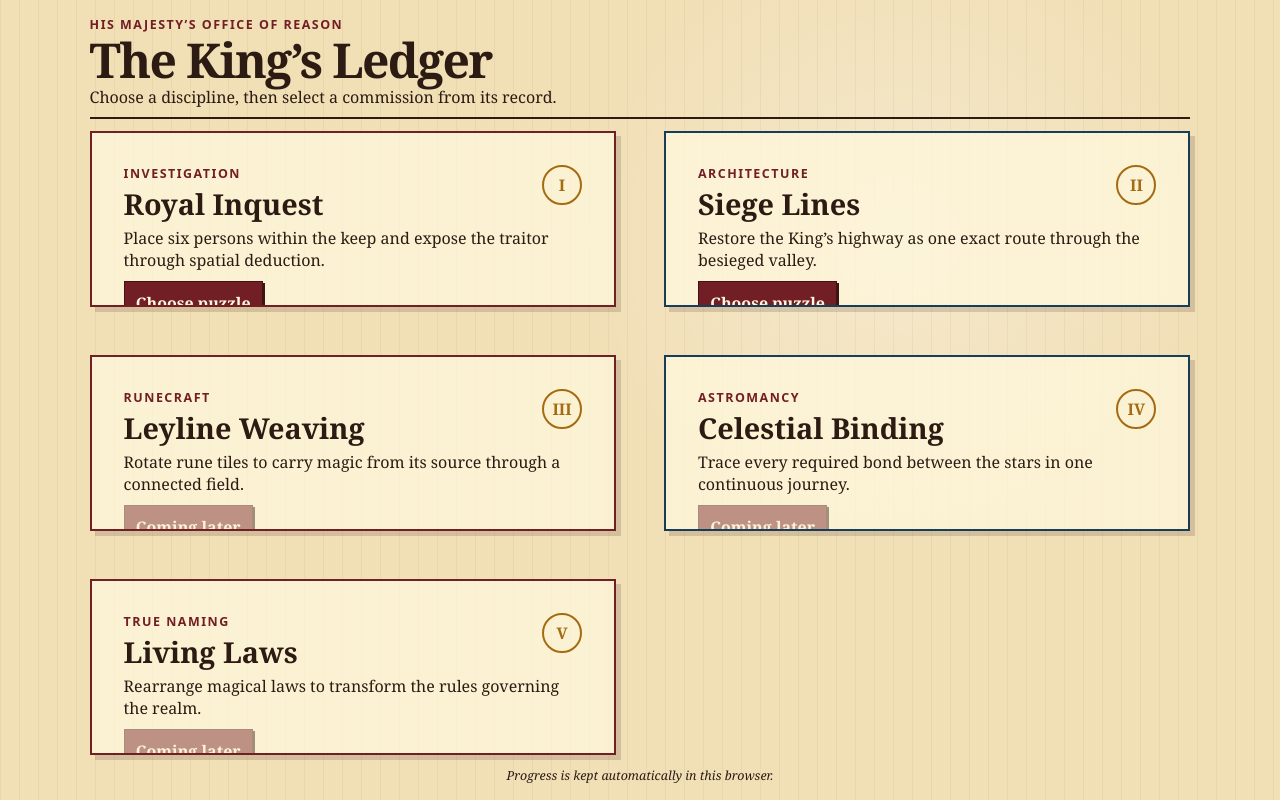
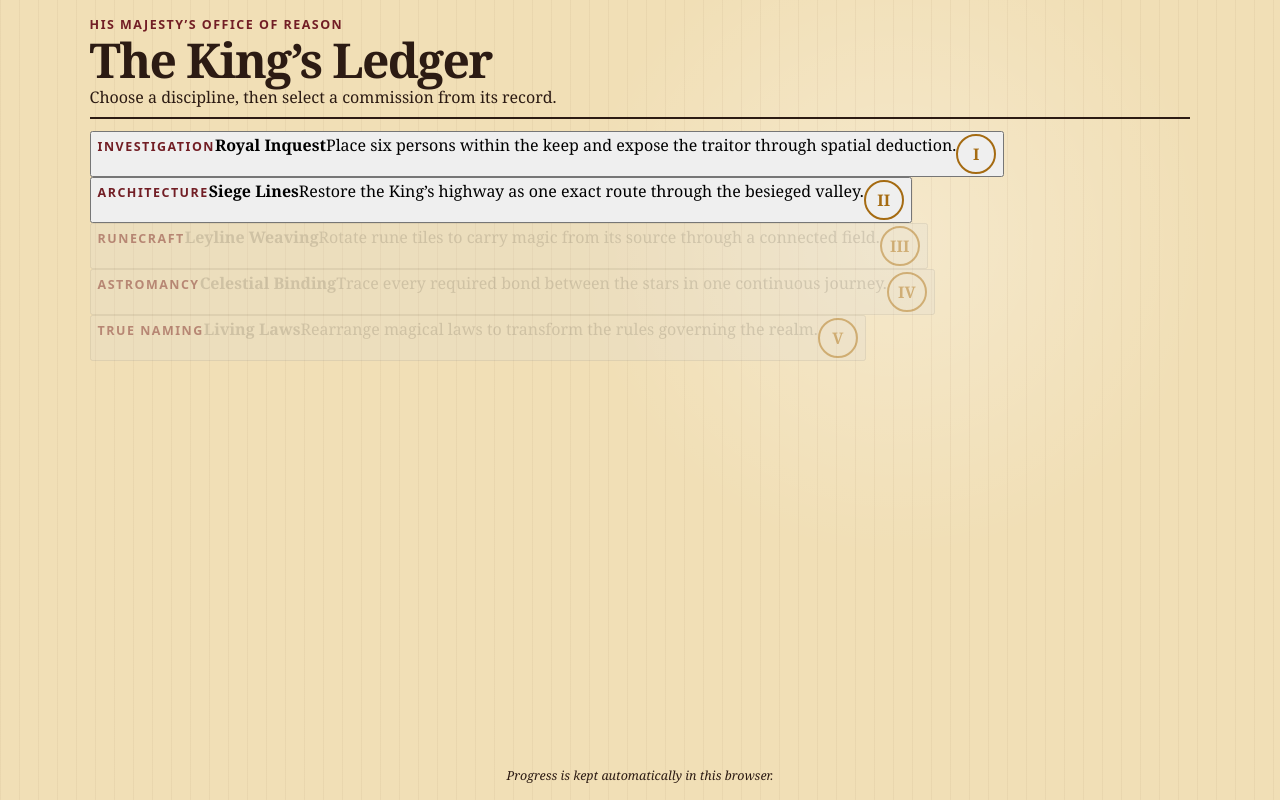
Before and after one commit to Stuf90/Realmbound-Logic, a React (Vite) app: page / in a window 1280 px wide. Built offline with nearby package versions, Linux system fonts and the light colour scheme.

Commit message:
feat: show puzzle families as ledger rows

```diff
--- a/src/app/App.tsx
+++ b/src/app/App.tsx
@@ -21,12 +21,13 @@ export function App() {
 }
 
 function PuzzleLedger({ onSelect }: { onSelect: (familyId: PuzzleFamilyId) => void }) {
-  const [familyIndex, setFamilyIndex] = useState(0);
   return <main className="app-shell ledger">
     <header className="ledger-header"><p className="eyebrow">His Majesty’s Office of Reason</p><h1>The King’s Ledger</h1><p>Choose a discipline, then select a commission from its record.</p></header>
-    <section className="commission-selector app-workspace" role="region" aria-label="Puzzle families">
-      <div className="commission-grid">{PUZZLE_FAMILIES.map((family, index) => <article className={`commission-card ${family.accent}${family.available ? '' : ' unavailable'}`} data-active={familyIndex === index} aria-label={family.name} key={family.id}><span className="card-mark" aria-hidden="true">{toRoman(index + 1)}</span><p className="eyebrow">{family.discipline}</p><h2>{family.name}</h2><p>{family.description}</p><button className="primary" disabled={!family.available} onClick={() => onSelect(family.id)} aria-label={`Select ${family.name}${family.available ? '' : ', coming later'}`}>{family.available ? 'Choose puzzle' : 'Coming later'}</button></article>)}</div>
-      <nav className="carousel-controls" aria-label="Choose puzzle family"><button aria-label="Previous puzzle family" onClick={() => setFamilyIndex((familyIndex - 1 + PUZZLE_FAMILIES.length) % PUZZLE_FAMILIES.length)}>←</button><span aria-live="polite">{familyIndex + 1} / {PUZZLE_FAMILIES.length}</span><button aria-label="Next puzzle family" onClick={() => setFamilyIndex((familyIndex + 1) % PUZZLE_FAMILIES.length)}>→</button></nav>
+    <section className="commission-list app-workspace" role="region" aria-label="Puzzle families">
+      {PUZZLE_FAMILIES.map((family, index) => <button className={`commission-row ${family.accent}`} disabled={!family.available} onClick={() => onSelect(family.id)} aria-label={`${family.name}. ${family.discipline}. ${family.description}`} key={family.id}>
+        <span className="card-mark" aria-hidden="true">{['I', 'II', 'III', 'IV', 'V'][index]}</span>
+        <span className="commission-copy"><span className="eyebrow">{family.discipline}</span><strong>{family.name}</strong><span className="commission-description">{family.description}</span></span>
+      </button>)}
     </section>
     <footer className="ledger-footer">Progress is kept automatically in this browser.</footer>
   </main>;
@@ -51,8 +52,6 @@ function Briefing({ family, onBack, onBegin }: { family: PuzzleFamily; onBack: (
   return <main className="app-shell briefing"><header className="app-topbar"><button className="text-button" onClick={onBack} aria-label={`Back to ${family.name} levels`}>← {family.name} levels</button></header><section className="briefing-sheet app-workspace"><div className="briefing-scroll internal-scroll" role="region" aria-label="Commission briefing"><p className="eyebrow">By order of the Crown</p><h1>{family.levelOne?.title}</h1><p className="dropcap">{inquest ? 'A royal envoy lies slain inside Blackwood Keep. Six witnesses occupied six distinct rows and columns. Arrange them from their testimony, then identify the sole lord who shared the envoy’s chamber.' : 'The northern road has collapsed beneath a siege train. Rebuild one continuous passage between the two gates while satisfying the masons’ count for every line.'}</p><h2>Your charge</h2><ul>{inquest ? <><li>Place one character in every row and column.</li><li>Respect blocked scenery, chamber boundaries, and witness clues.</li><li>Use ink crosses to mark impossible cells.</li></> : <><li>Lay straight and curved road segments.</li><li>Match every connection and numbered line count.</li><li>Prevent branches, loops, and isolated road.</li></>}</ul></div><footer className="briefing-actions"><button className="primary" onClick={onBegin}>{inquest ? 'Begin the inquest' : 'Open the works'}</button></footer></section></main>;
 }
 
-function toRoman(value: number): string { return ['I', 'II', 'III', 'IV', 'V'][value - 1] ?? String(value); }
-
 export function formatElapsedTime(elapsedSeconds: number): string {
   const totalSeconds = Math.max(0, Math.floor(Number.isFinite(elapsedSeconds) ? elapsedSeconds : 0));
   const seconds = totalSeconds % 60;
```
Also changed, not shown: 1 other file (tests, documents, lock files or other folders).
